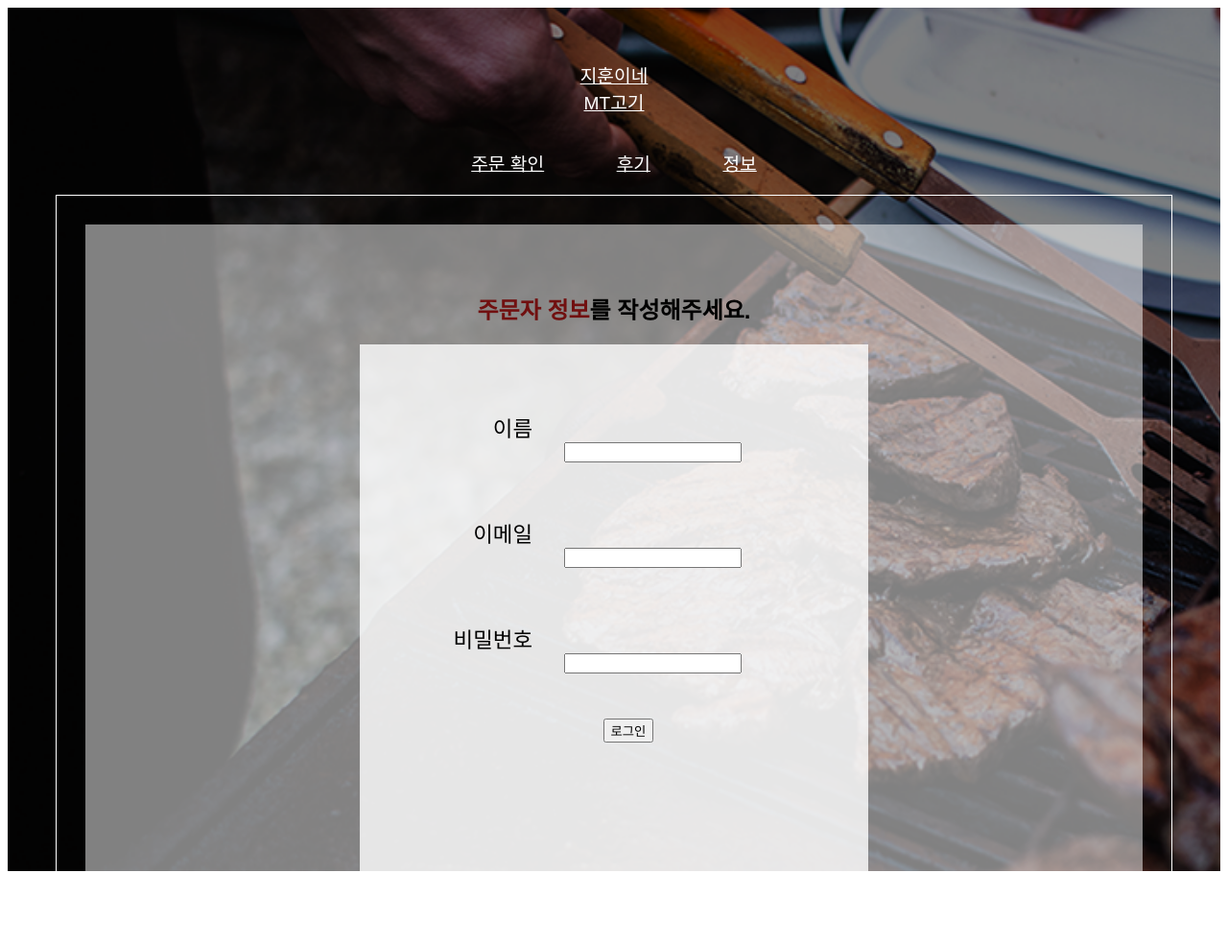
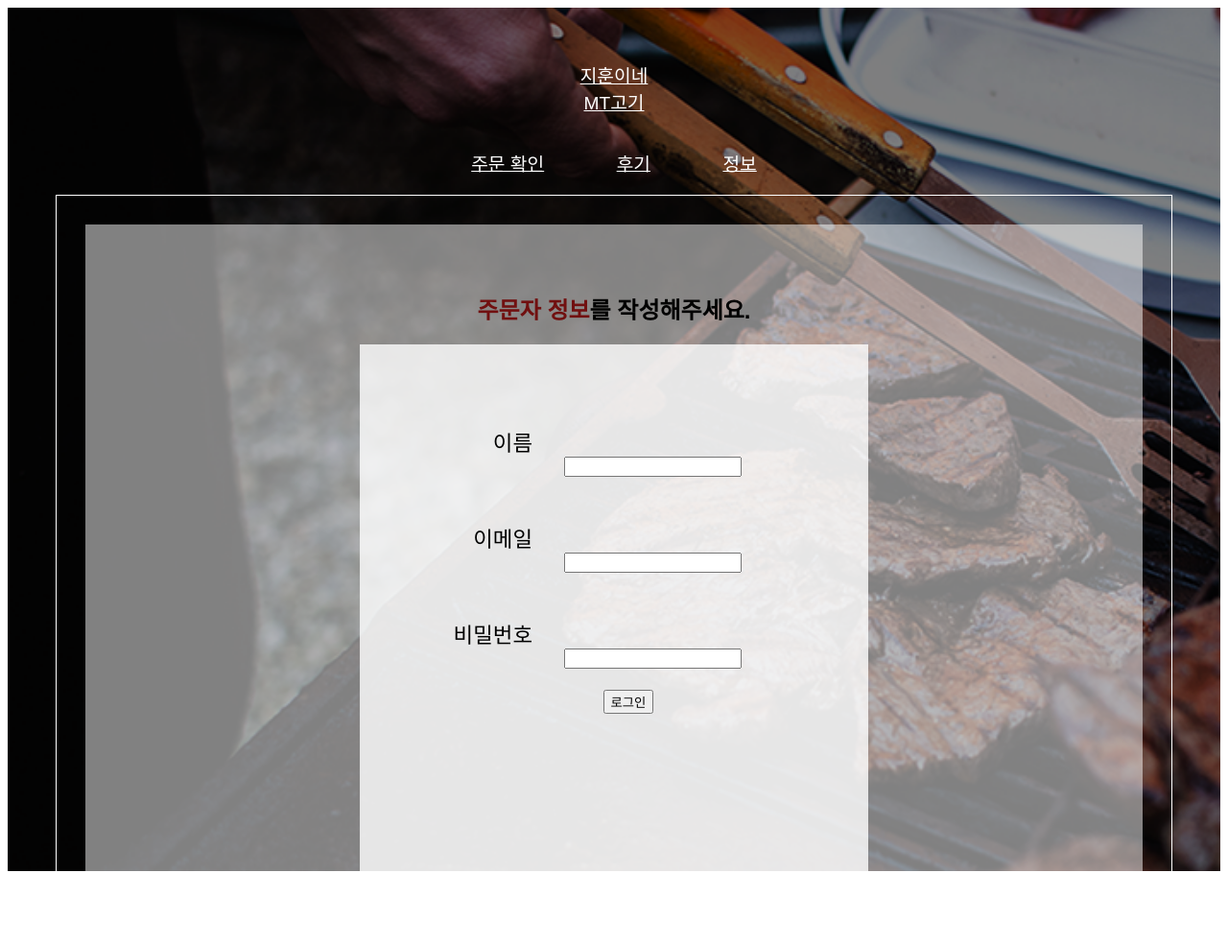
Before and after one commit to MTmeat/jihun-MT-meat, a Django app: page /orderers/login/ in a window 1280 px wide. Shown: the whole page at 96% size. Run offline with Django 3.2, Linux system fonts and the light colour scheme; some libraries are stand-ins or nearby versions; some web fonts are replaced.

Commit message:
Update login UI

```diff
--- a/jihunMTmeat/static/css/style.css
+++ b/jihunMTmeat/static/css/style.css
@@ -86,7 +86,8 @@
 
 #login .input-box {
     width: 400px;
-    height: 110px;
+    height: 85px;
+    margin-top: 15px;
 }
 
 #login .input-box .input-label {
```
